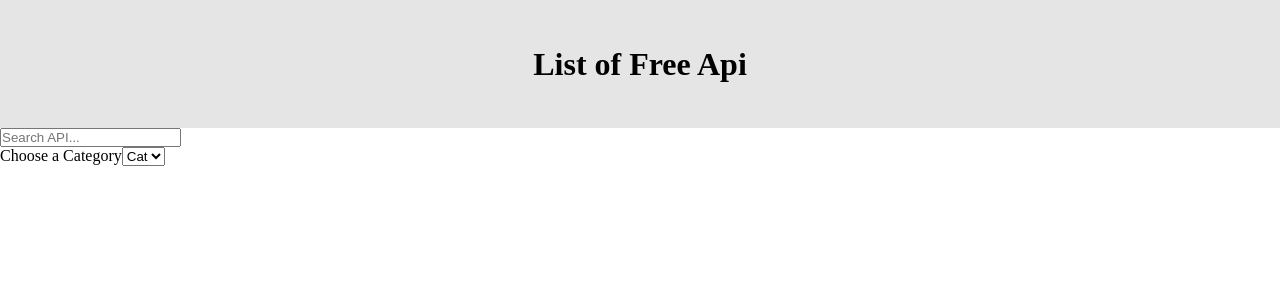
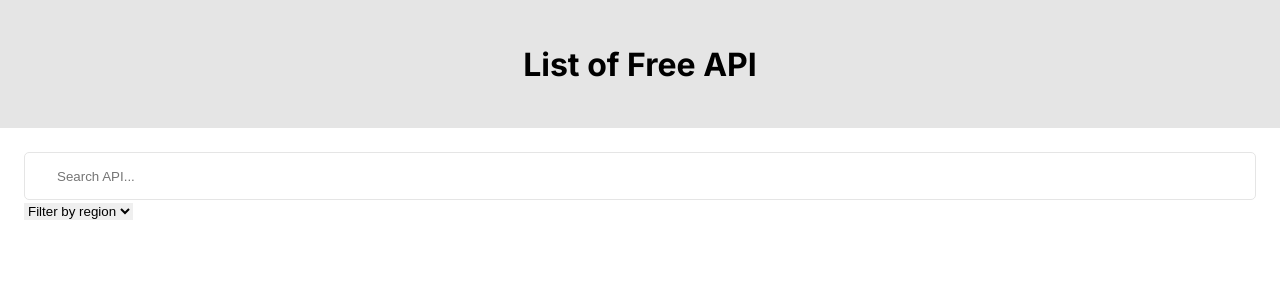
Before and after one commit to toriola998/Api-list, a Vue app: page / in a window 1280 px wide. Shown: the top 300 px of the page. Built offline with nearby package versions, Linux system fonts and the light colour scheme.

Commit message:
started styling inputs

```diff
--- a/src/App.vue
+++ b/src/App.vue
@@ -19,9 +19,14 @@ export default {
 </script>
 
 <style>
+@import url('https://fonts.googleapis.com/css2?family=Inter:wght@300;400;500;600;700&display=swap');
 * {
     margin: 0;
     padding: 0;
     box-sizing: border-box;
 }
+
+#app {
+    font-family: 'Inter', sans-serif;
+}
 </style>
--- a/src/components/Header.vue
+++ b/src/components/Header.vue
@@ -1,6 +1,6 @@
 <template>
     <div class="header">
-        <h1>List of Free Api</h1>
+        <h1>List of Free API</h1>
     </div>
 
 </template>
--- a/src/views/Home.vue
+++ b/src/views/Home.vue
@@ -1,14 +1,18 @@
 <template>
     <div id="home">
-        <div class="search">
-            <input placeholder="Search API..." v-model="title" @input="getInput()"/>
+        <div class="wrapper">
+            <form>
+                 <div class="search-wrap">
+                    <input placeholder="Search API..." class="search" v-model="title" @input="getInput()"/>
                 </div>
 
                 <div>
-            <label for="Category">Choose a Category</label>
                     <select id="category" name="category">
+                        <option value="" disabled selected hidden>Filter by region</option>
                         <option value="">Cat</option>
                     </select>
+                </div>
+            </form>
         </div>
     </div>
 </template>
@@ -35,4 +39,33 @@ export default {
         height: 100vh;
         width: 100%;
     }
+
+    .wrapper {
+        padding: 1.5rem;
+    }
+
+    input, select {
+        outline: none;
+        border: none;
+    }
+
+    .search {
+        height: 3rem;
+        width: 100%;
+        padding-left: 2rem;
+        border-radius: 5px;
+        border: 1px solid #e5e5e5;
+    }
+
+    .search::-webkit-input-placeholder { /* Edge */
+        font-family: inherit;
+    }
+
+    .search:-ms-input-placeholder { /* Internet Explorer 10-11 */
+        font-family: inherit;
+    }
+
+    .search::placeholder {
+        font-family: inherit;
+    }
 </style>
```
Lines whose indentation alone changed are shown as unchanged.
